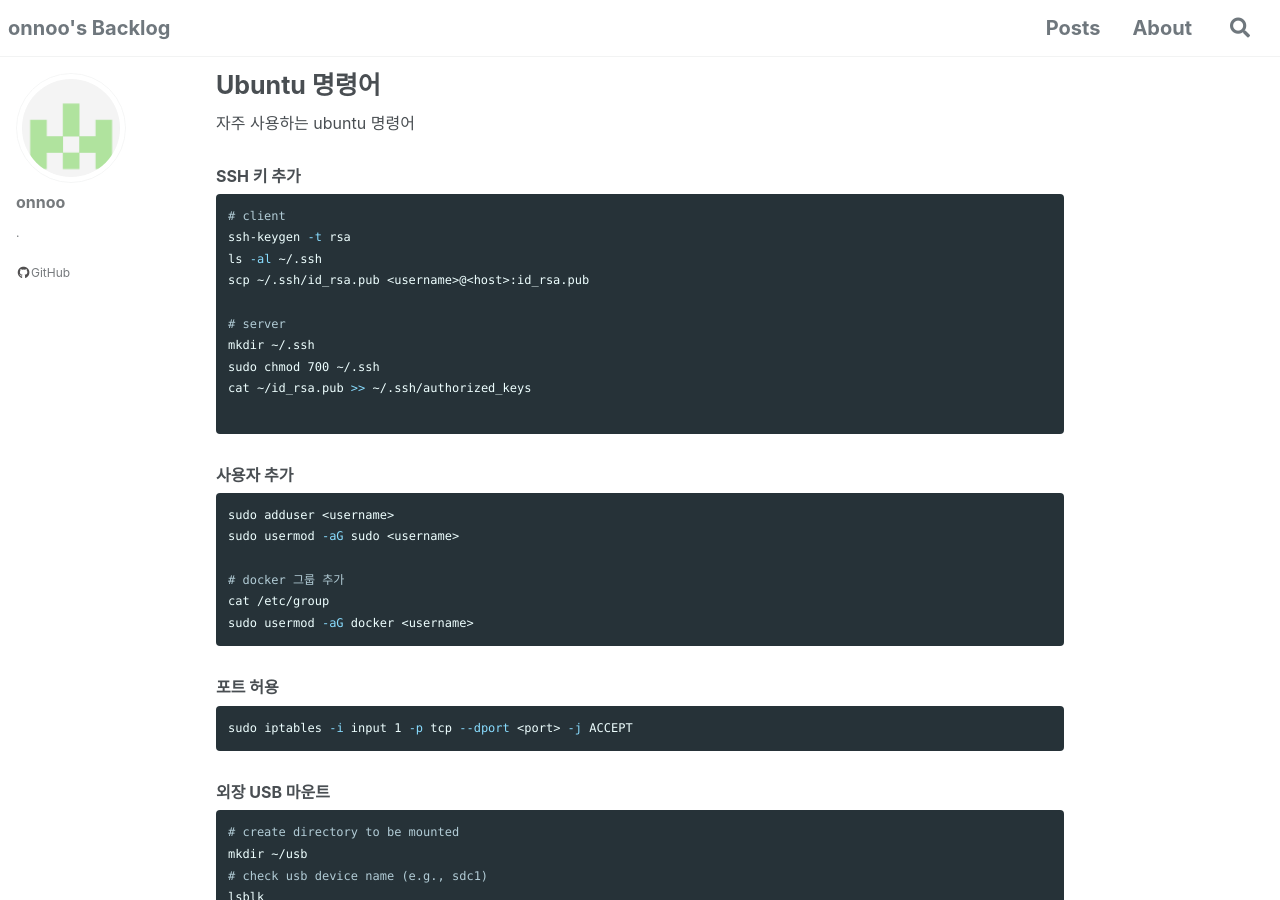
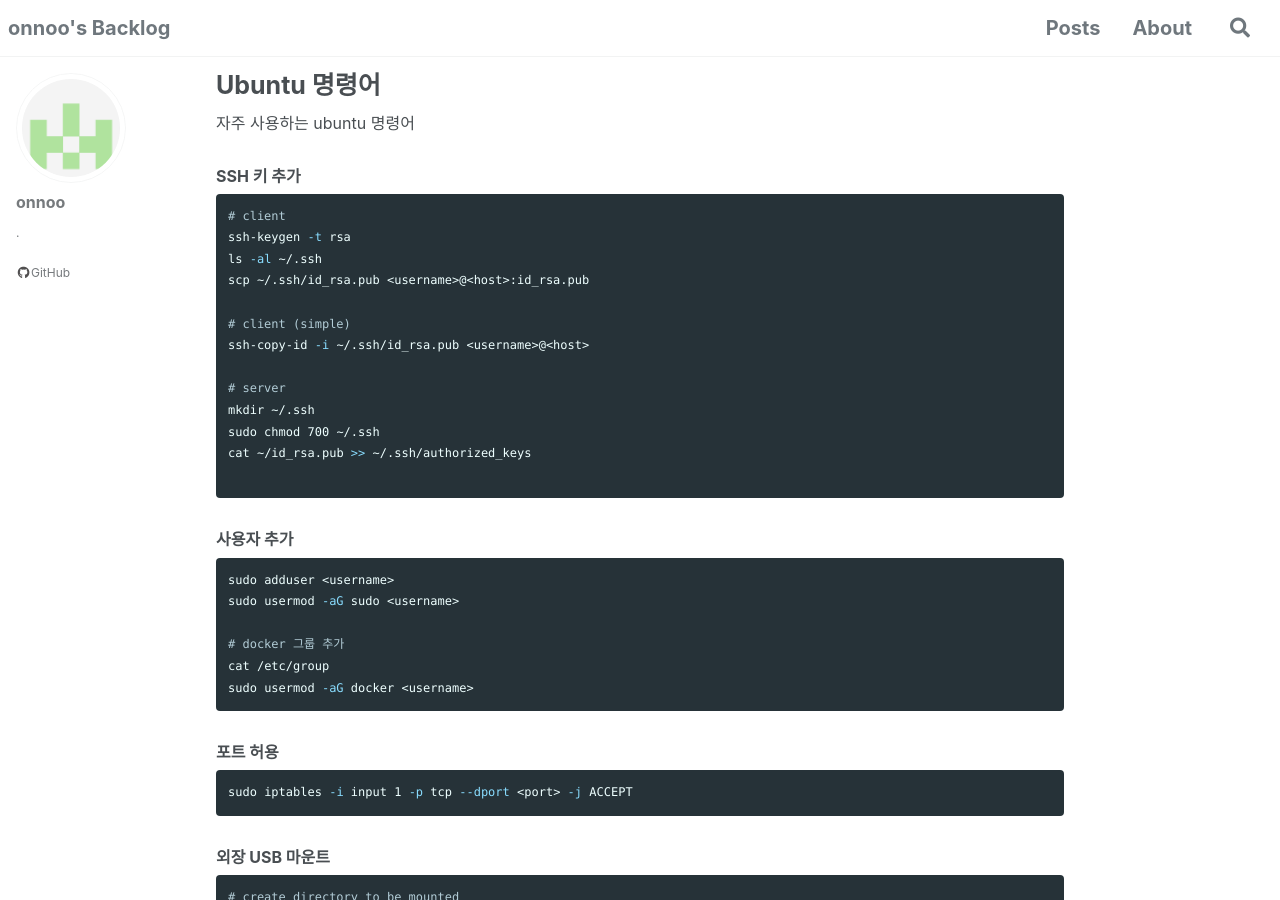
Before and after one commit to onnoo/onnoo.github.io, a Jekyll site: the page built from _posts/2021-09-23-ubuntu-commands.md, in a window 1280 px wide and 900 px high. Built offline with Jekyll 4.4.1, drawn with Linux system fonts in a browser that asks for light colours; cached includes are drawn as plain includes; a script that is not in the unit is left out; comment, search, counter and statistics services are not loaded.

Commit message:
Update 2021-09-23-ubuntu-commands.md

```diff
--- a/_posts/2021-09-23-ubuntu-commands.md
+++ b/_posts/2021-09-23-ubuntu-commands.md
@@ -18,6 +18,9 @@ tags:
 ssh-keygen -t rsa
 ls -al ~/.ssh
 scp ~/.ssh/id_rsa.pub <username>@<host>:id_rsa.pub
+
+# client (simple)
+ssh-copy-id -i ~/.ssh/id_rsa.pub <username>@<host>
 
 # server
 mkdir ~/.ssh
```
